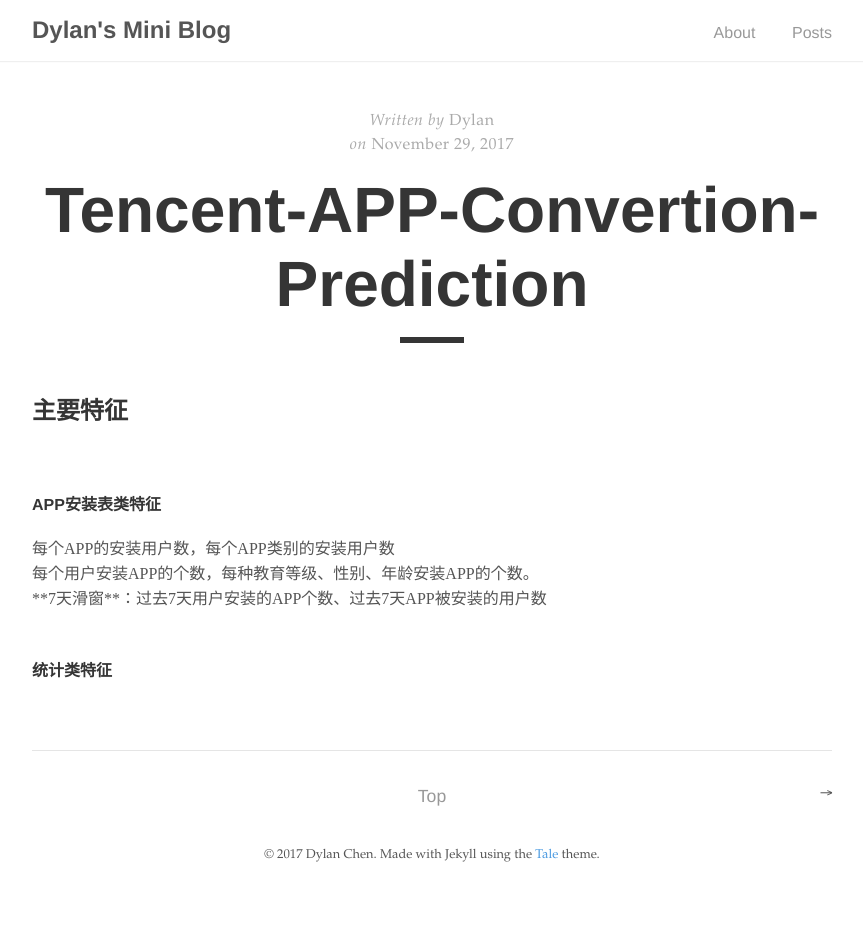
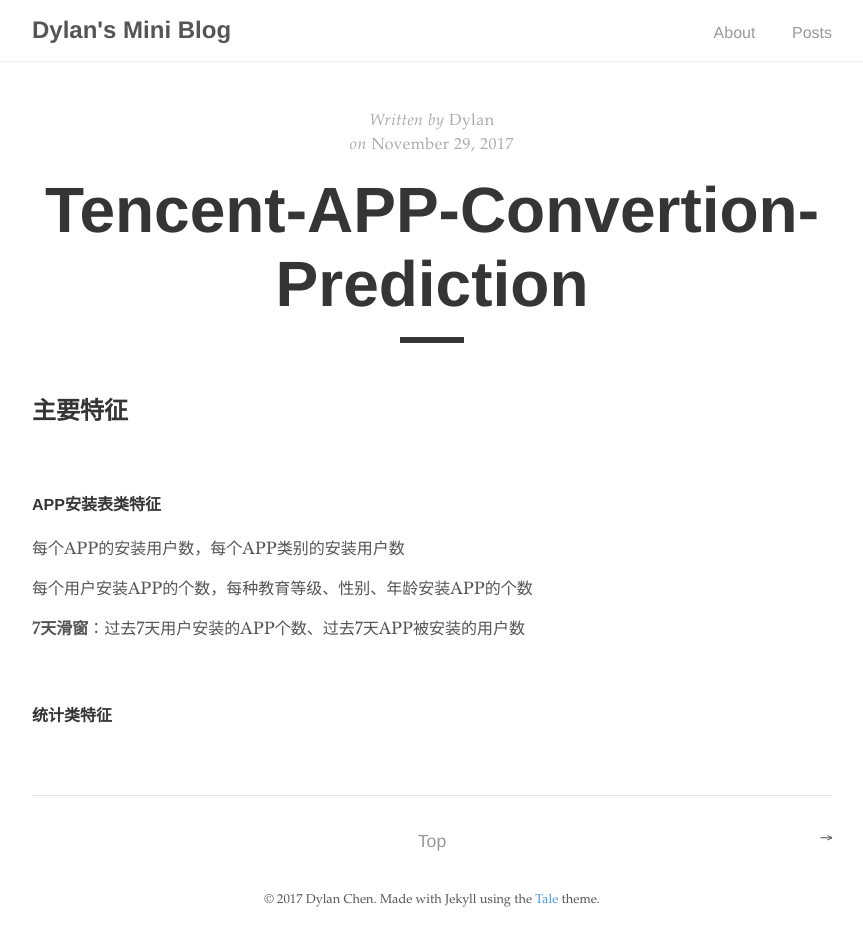
Before and after one commit to dylanchen0114/blog_pages, a Jekyll site: the page built from _posts/2017-11-29-Tencent-APP-Conversion-Cempetition.md, in a window 1280 px wide. Shown: the whole page, without its empty margins (208-1071 px from the left). Built offline with Jekyll 4.4.1, drawn with Linux system fonts in a browser that asks for light colours; before the commit the page ends 900 px from its top, so only the background shows below that.

Commit message:
first post

```diff
--- a/_posts/2017-11-29-Tencent-APP-Conversion-Cempetition.md
+++ b/_posts/2017-11-29-Tencent-APP-Conversion-Cempetition.md
@@ -14,15 +14,11 @@
 
 #### APP安装表类特征
 
-<font face="华文楷体">
+每个APP的安装用户数，每个APP类别的安装用户数
 
-每个APP的安装用户数，每个APP类别的安装用户数 <br>
+每个用户安装APP的个数，每种教育等级、性别、年龄安装APP的个数
 
-每个用户安装APP的个数，每种教育等级、性别、年龄安装APP的个数。<br>
-
-**7天滑窗**：过去7天用户安装的APP个数、过去7天APP被安装的用户数<br>
-
-</font>
+**7天滑窗**：过去7天用户安装的APP个数、过去7天APP被安装的用户数
 
 <br>
 
```
